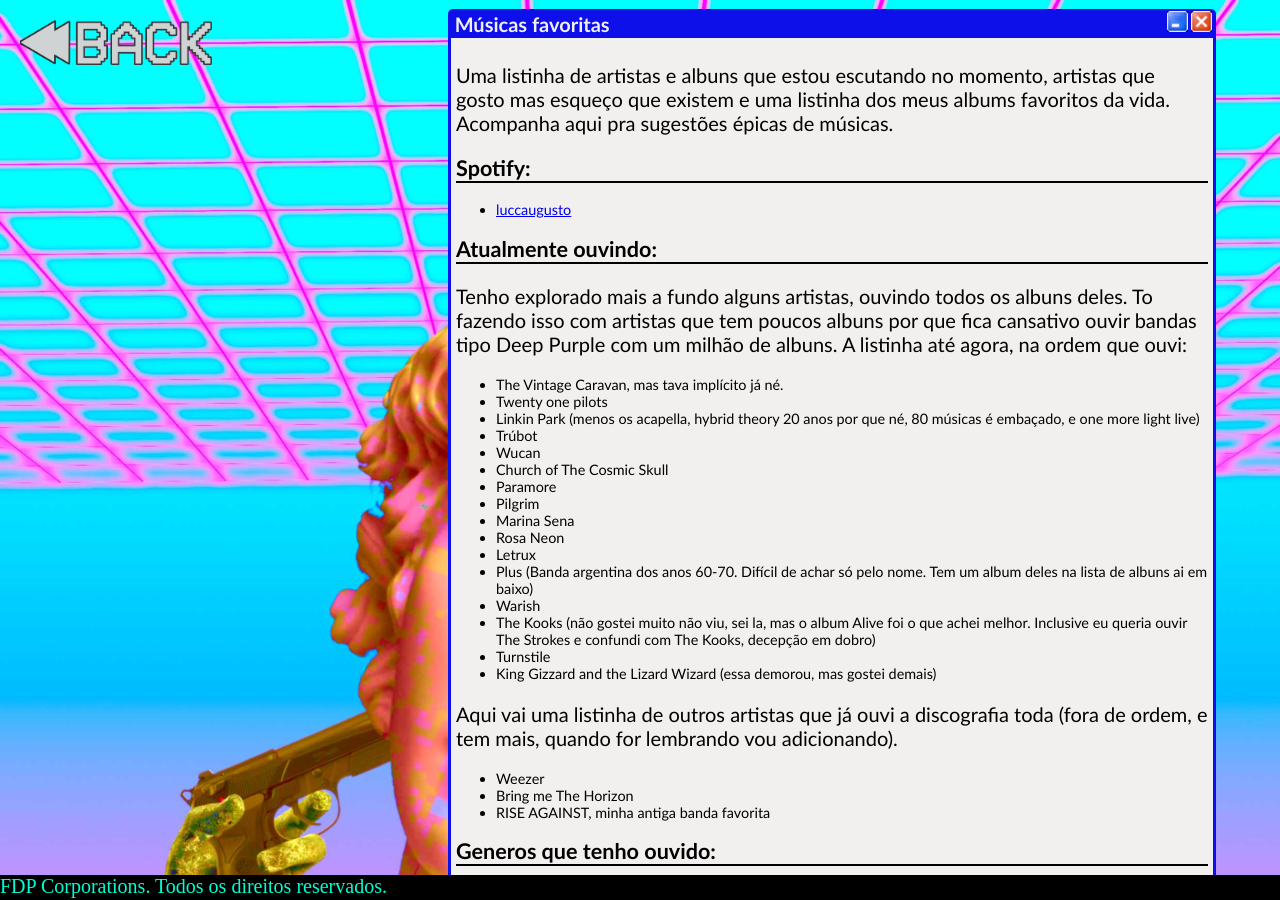
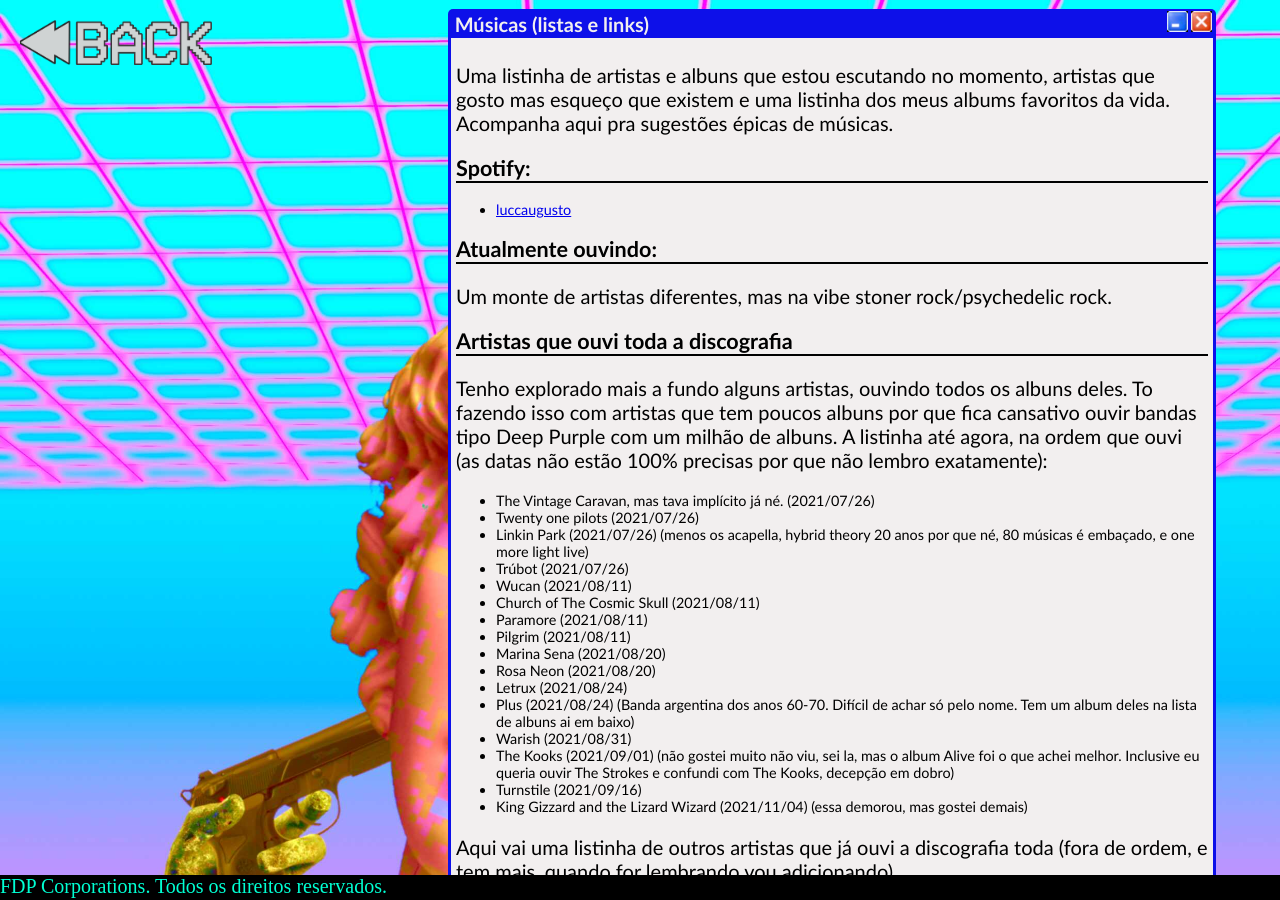
Before and after one commit to lrr68/site, a Jekyll site: the page built from _blog/musgas.md, in a window 1280 px wide and 900 px high. Built offline with Jekyll 4.4.1, drawn with Linux system fonts in a browser that asks for light colours.

Commit message:
datas de quando terminei de ouvir a discografia

```diff
--- a/_blog/musgas.md
+++ b/_blog/musgas.md
@@ -1,6 +1,6 @@
 ---
 layout: post
-title: Músicas favoritas
+title: Músicas (listas e links)
 categories: music
 ---
 
@@ -10,25 +10,27 @@
 + [luccaugusto](https://open.spotify.com/user/luccaugusto)
 
 ## Atualmente ouvindo:
+Um monte de artistas diferentes, mas na vibe stoner rock/psychedelic rock.
 
+## Artistas que ouvi toda a discografia
 Tenho explorado mais a fundo alguns artistas, ouvindo todos os albuns deles. To fazendo isso com artistas que tem poucos albuns por que fica cansativo ouvir bandas tipo Deep Purple com um milhão de albuns.
-A listinha até agora, na ordem que ouvi:
-+ The Vintage Caravan, mas tava implícito já né.
-+ Twenty one pilots
-+ Linkin Park (menos os acapella, hybrid theory 20 anos por que né, 80 músicas é embaçado, e one more light live)
-+ Trúbot
-+ Wucan
-+ Church of The Cosmic Skull
-+ Paramore
-+ Pilgrim
-+ Marina Sena
-+ Rosa Neon
-+ Letrux
-+ Plus (Banda argentina dos anos 60-70. Difícil de achar só pelo nome. Tem um album deles na lista de albuns ai em baixo)
-+ Warish
-+ The Kooks (não gostei muito não viu, sei la, mas o album Alive foi o que achei melhor. Inclusive eu queria ouvir The Strokes e confundi com The Kooks, decepção em dobro)
-+ Turnstile
-+ King Gizzard and the Lizard Wizard (essa demorou, mas gostei demais)
+A listinha até agora, na ordem que ouvi (as datas não estão 100% precisas por que não lembro exatamente):
++ The Vintage Caravan, mas tava implícito já né. (2021/07/26)
++ Twenty one pilots (2021/07/26)
++ Linkin Park (2021/07/26) (menos os acapella, hybrid theory 20 anos por que né, 80 músicas é embaçado, e one more light live)
++ Trúbot (2021/07/26)
++ Wucan (2021/08/11)
++ Church of The Cosmic Skull (2021/08/11)
++ Paramore (2021/08/11)
++ Pilgrim (2021/08/11)
++ Marina Sena (2021/08/20)
++ Rosa Neon (2021/08/20)
++ Letrux (2021/08/24)
++ Plus (2021/08/24) (Banda argentina dos anos 60-70. Difícil de achar só pelo nome. Tem um album deles na lista de albuns ai em baixo)
++ Warish (2021/08/31)
++ The Kooks (2021/09/01) (não gostei muito não viu, sei la, mas o album Alive foi o que achei melhor. Inclusive eu queria ouvir The Strokes e confundi com The Kooks, decepção em dobro)
++ Turnstile (2021/09/16)
++ King Gizzard and the Lizard Wizard (2021/11/04) (essa demorou, mas gostei demais)
 
 Aqui vai uma listinha de outros artistas que já ouvi a discografia toda (fora de ordem, e tem mais, quando for lembrando vou adicionando).
 + Weezer
```
